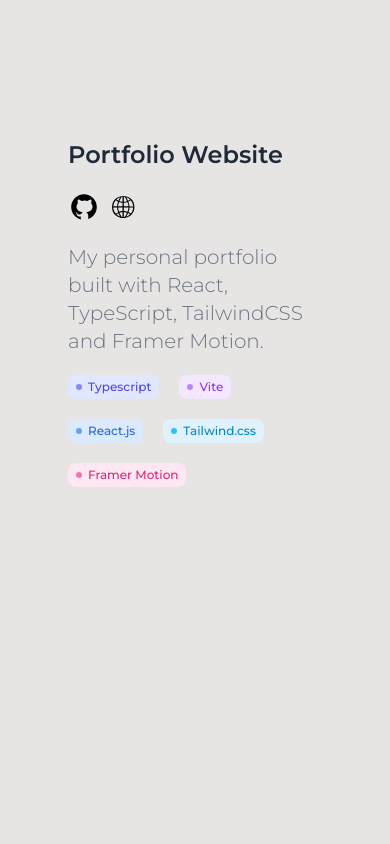
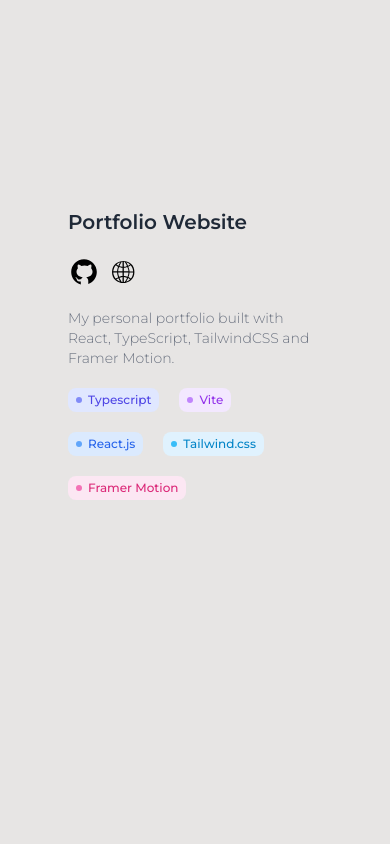
Before and after one commit to lirisobol/portfolio, a React (Vite) app: page / in a window 390 px wide. Shown: the part 1300-2144 px from the top of the page. Built offline with nearby package versions, Linux system fonts and the light colour scheme.

Commit message:
font sizes at lg breakpoint projects page

```diff
--- a/src/components/Projects/ProjectCard.tsx
+++ b/src/components/Projects/ProjectCard.tsx
@@ -10,7 +10,7 @@
         <ShowOnScroll>
             <div className="w-full p-10">
                 <div className="flex flex-col gap-5 mb-2">
-                    <h3 className="text-gray-800 text-2xl sm:text-3xl md:text-4xl font-semibold">{project.name}</h3>
+                    <h3 className="text-gray-800 text-xl sm:text-2xl md:text-3xl lg:text-4xl font-semibold">{project.name}</h3>
                     <span className="inline-flex flex-row gap-3">
                         {project.links?.github && (
                             <LinkAvatar
@@ -27,7 +27,7 @@
                             />
                         )}
                     </span>
-                <p className="text-gray-500 text-xl sm:text-3xl font-light">{project.description}</p>
+                <p className="text-gray-500 text-sm sm:text-lg md:text-xl lg:text-4xl font-light">{project.description}</p>
                 <div className="flex flex-wrap gap-5">
                     {project.tech.map(tech => (<TechBadge key={tech} tech={tech} />))}
                 </div>
--- a/src/components/Projects/TechBadge.tsx
+++ b/src/components/Projects/TechBadge.tsx
@@ -11,7 +11,7 @@
         <span className={`
             inline-flex items-center
             gap-x-1.5 px-2 py-1 sm:px-3 sm:py-2
-            text-xs sm:text-lg font-medium bg-${color}-100 text-${color}-600
+            text-xs sm:text-sm lg:text-lg font-medium bg-${color}-100 text-${color}-600
             rounded-lg
             hover:scale-110 transition-all
             `}>
```
